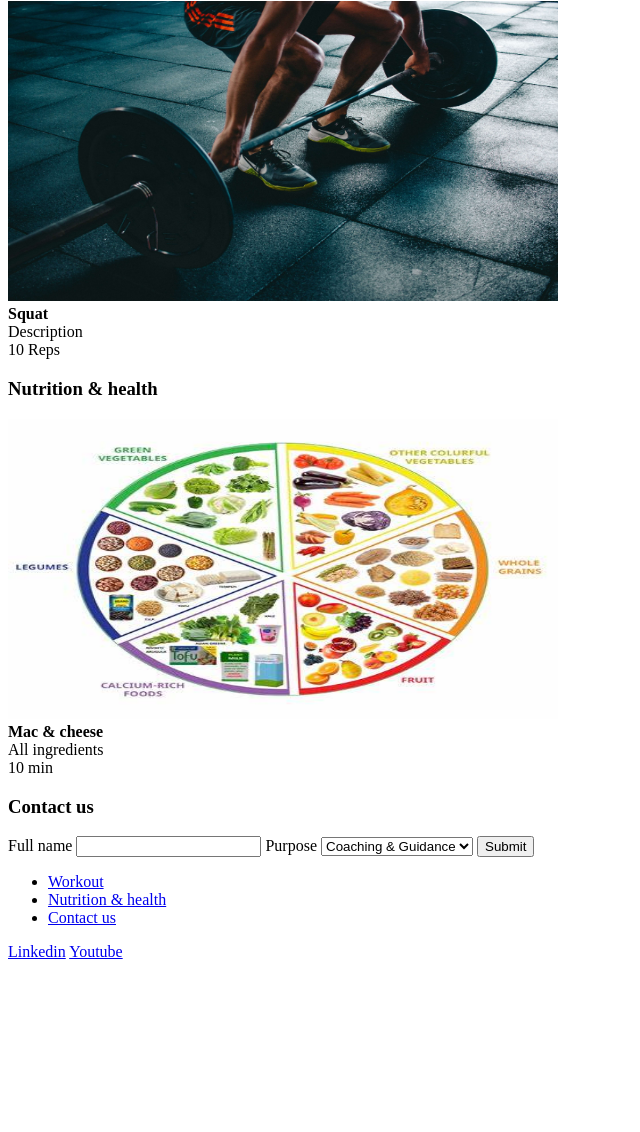
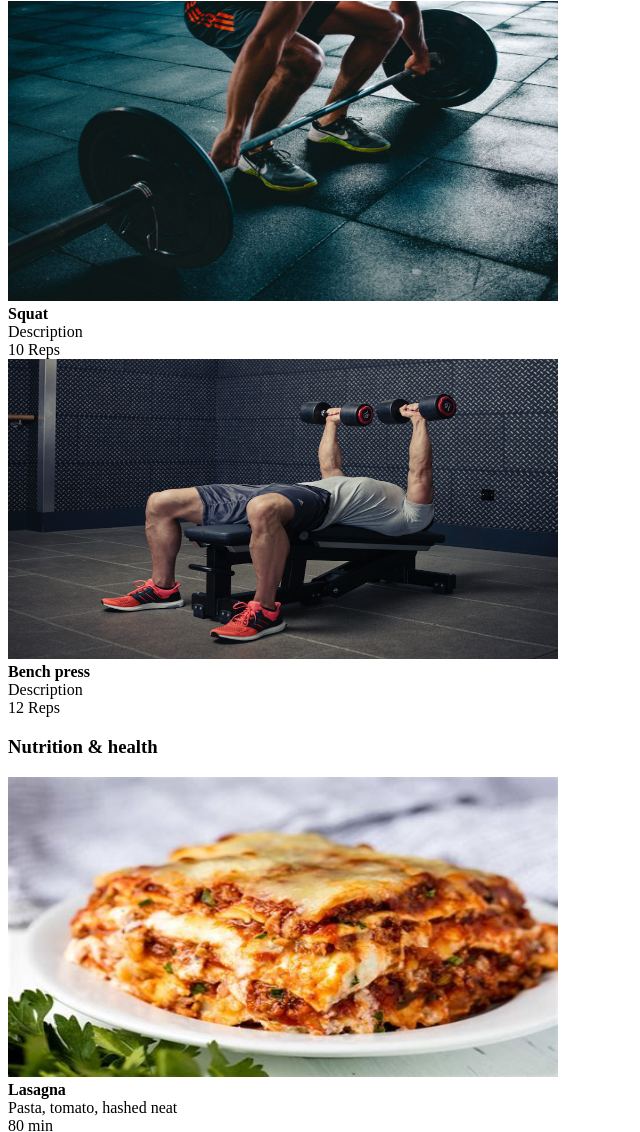
Before and after one commit to TonyWaffo/dev1csi3540, a plain HTML site: page index.html in a window 1280 px wide. Shown: the part 540-1672 px from the top of the page, without its empty margins (0-640 px from the left). Before the commit the page ends 1509 px from the top, so only its background shows below. Drawn offline with Linux system fonts and the light colour scheme.

Commit message:
main html page changed and renamed

```diff
--- a/devoir1.html
+++ b/index.html
@@ -28,11 +28,21 @@
                 <h3>My workout</h3>
                 <div>
                     <div>
-                        <img src="lift.jpg" alt="Body building" width="550" height="300">
+                        <img src="lift.jpg" alt="Squat" width="550" height="300">
                         <div>
                             <b>Squat</b><br/>
                             <span>Description</span><br/>
                             <span>10 Reps</span><br/>
+                        </div>
+                    </div>
+                </div>
+                <div>
+                    <div>
+                        <img src="bench_press.webp" alt="Bench press" width="550" height="300">
+                        <div>
+                            <b>Bench press</b><br/>
+                            <span>Description</span><br/>
+                            <span>12 Reps</span><br/>
                         </div>
                     </div>
                 </div>
@@ -43,12 +53,23 @@
                 <div>
                     <div>
                         <div>
-                            <img src="nutrition_plan.jpg" width="550" height="300" alt="Nutrition plan">
+                            <img src="lasagna.jpg" width="550" height="300" alt="Lasagna">
+                        </div>
+                        <div>
+                            <b>Lasagna</b><br/>
+                            <span>Pasta, tomato, hashed neat</span><br/>
+                            <span>80 min</span><br/>
+
+                        </div>
+                    </div>
+                    <div>
+                        <div>
+                            <img src="mac_cheese.jpg" width="550" height="300" alt="Mac & Cheese">
                         </div>
                         <div>
                             <b>Mac & cheese</b><br/>
-                            <span>All ingredients</span><br/>
-                            <span>10 min</span><br/>
+                            <span>Pasta, cheese</span><br/>
+                            <span>60 min</span><br/>
 
                         </div>
                     </div>
@@ -59,14 +80,15 @@
                 <h3>Contact us </h3>
                 <form>
                     <label>Full name</label>
-                    <input type="text" name="name">
+                    <input type="text" name="name"><br/>
                     <label>Purpose</label>
                     <select>
                         <option>Coaching & Guidance</option>
                         <option>Donation</option>
                         <option>Feature Suggestions</option>
                         <option>General Feedback</option>
-                    </select>
+                    </select><br/>
+                    <textarea cols="100" rows="10"></textarea><br/>
                     <input type="submit">
                 </form>
             </div>
```
Also changed, not shown: bench_press.webp (added), lasagna.jpg (added), mac_cheese.jpg (added).
